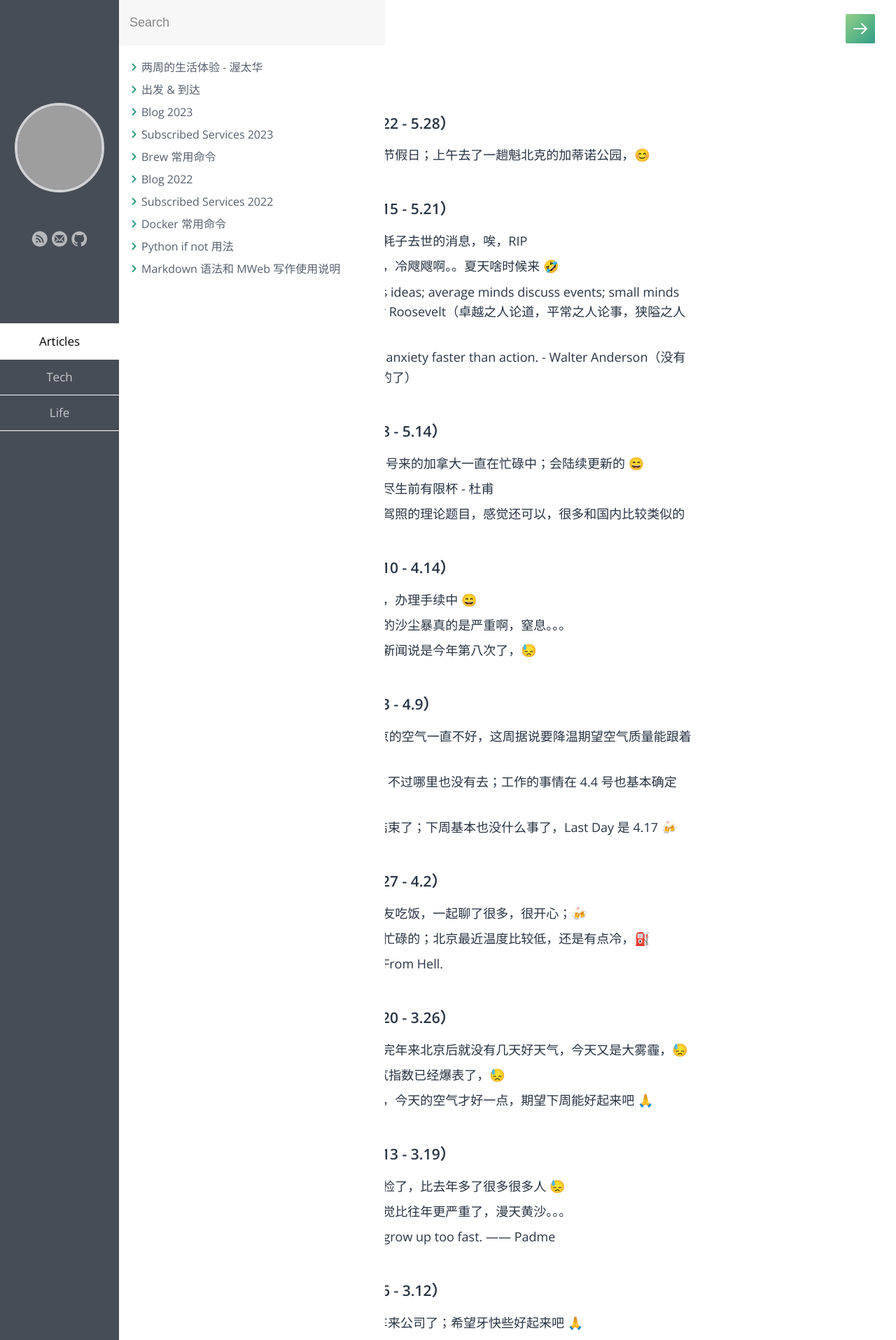
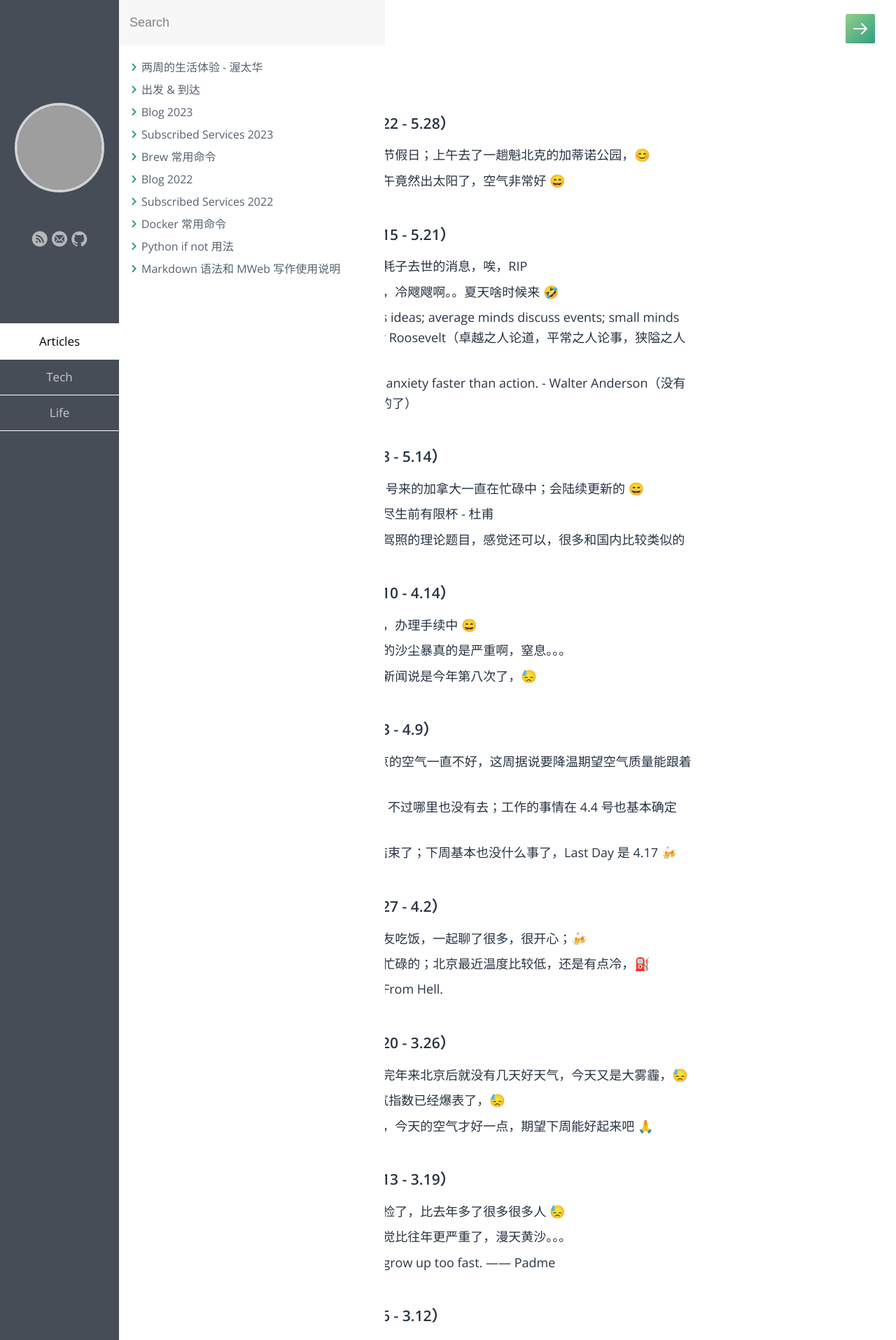
Before and after one commit to samxupeiran/samxupeiran.github.io, a Jekyll site: the page built from _posts/life/2023-01-03-my-blog.md, in a window 1280 px wide. Shown: the top 1915 px of the page at 70% size. Built offline with Jekyll 4.4.1, drawn with Linux system fonts in a browser that asks for light colours; some web fonts are replaced; grey boxes are pictures that could not be loaded.

Commit message:
feat: add weekly blog 5.24

```diff
--- a/_posts/life/2023-01-03-my-blog.md
+++ b/_posts/life/2023-01-03-my-blog.md
@@ -8,6 +8,7 @@ tags: Blog
 
 - ### 2023 年 5 月 第 4 周（5.22 - 5.28）
      - 5.22 今天是加拿大的法定节假日；上午去了一趟魁北克的加蒂诺公园，😊
+     - 5.24 上午一直在下雨，下午竟然出太阳了，空气非常好 😄
 
 - ### 2023 年 5 月 第 3 周（5.15 - 5.21）
      - 5.15 今天上午看到左耳朵耗子去世的消息，唉，RIP
```
